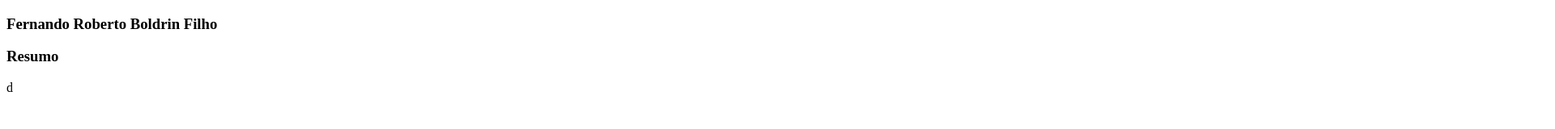
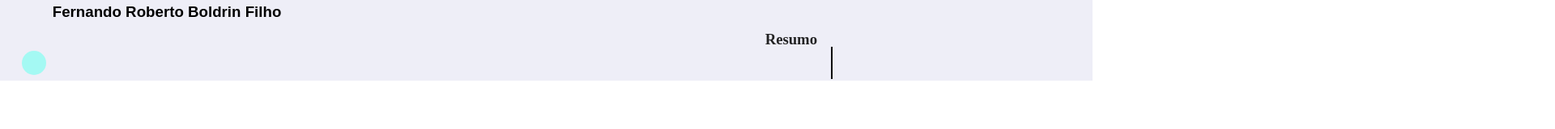
Before and after one commit to Boldrin1/Avalia-o-PA, a plain HTML site: page Inicial/inicio.html in a window 1280 px wide. Shown: the top 160 px of the page at 81% size, 1920 px wide, since content can reach past the window. Drawn offline with Linux system fonts and the light colour scheme.

Commit message:
14/04/2024

```diff
--- a/Inicial/inicio.css
+++ b/Inicial/inicio.css
@@ -17,9 +17,9 @@
     left: 2%;
 }
 .menu{
-    background-color: rgb(207, 204, 245);
+    background-color: rgb(238, 238, 247);
     height: 100px;
-    width: 1350px;
+    width: 1349.4999px;
     position: relative;
 }
 .Nome{
@@ -28,18 +28,19 @@
     left: 4.5%;
     margin-left: 4px;
     font-family: sans-serif;
+    width: 285px;
+    height: 1px;
 }
 
-.sombra{
-  margin-top: 47px;
-  background-color: black;
-}
+
 
 .resumo{
   position: relative;
-  height: 1%;
-  top: -10%;
+  top: 15%;
   left: 70%;
+  width: 65px;
+  height: 10px;
+  opacity: 85%;
 }
 
 .bara{
@@ -47,10 +48,17 @@
   width: 0.2%;
   height: 40%;
   background-color: black;
-  top:-10;
-  left: 80%;
+  top: -5%;
+  left: 76%;
 }
 
 html{
     padding-bottom: 1000px;
 }
+
+.experiencias{
+  position:relative;
+  top:-34%;
+  left: 77.5%;
+  opacity: 85%;
+}
--- a/Inicial/inicio.html
+++ b/Inicial/inicio.html
@@ -4,16 +4,22 @@
     <meta charset="UTF-8">
     <meta name="viewport" content="width=device-width, initial-scale=1.0">
     <title>Tela Inicial</title>
-    <link rel="stylesheet" href="./style.css">
+    <link rel="stylesheet" href="./inicio.css">
     <script src="inicio.js"></script>
 </head>
 <body>
     <section class="menu">
+     <!--CLASSES COM TEXTOS-->
+
+     <section class="Nome"><h1>Fernando Roberto Boldrin Filho</h1> </section>
+     <section class="experiencias"><h1>Experiências</h1></section>
+     <section class="resumo"><h1>Resumo</h1></section>
+
+
+     <!--CLASSES DE OBJETOS-->
+      <section></section>
       <section class="bola" id="bola"></section>
-      <section class="Nome"><h1>Fernando Roberto Boldrin Filho</h1> </section>
-      <section class="resumo"><h1>Resumo</h1></section>
       <section class="bara"></section>
     </section>
-    <section id="sombra" class="sombra">d</section>
 </body>
 </html>
```
